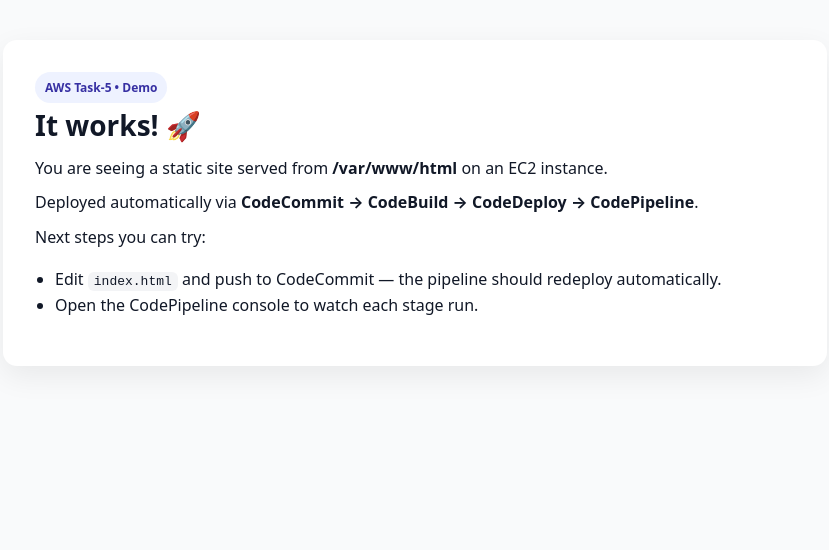
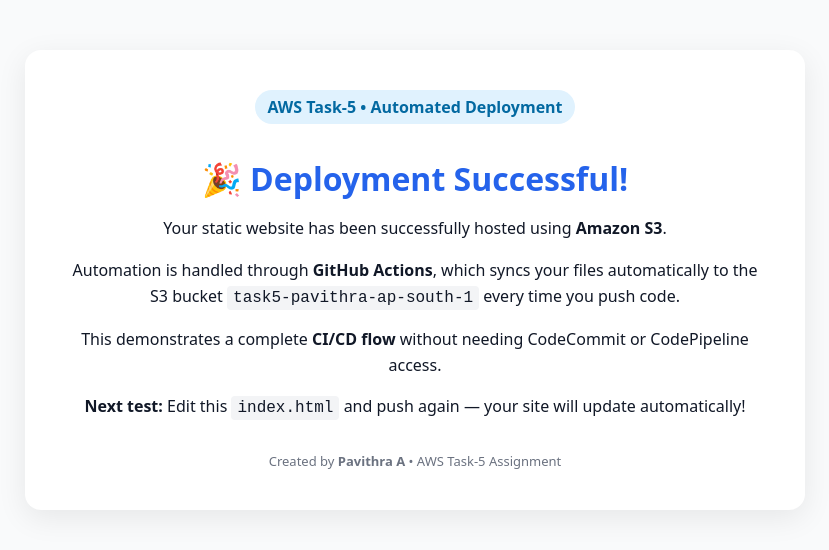
Before and after one commit to Pavithragrace/aws-task-5-webapp, a plain HTML site: page index.html in a window 1280 px wide. Shown: the whole page, without its empty margins (225-1054 px from the left). Drawn offline with Linux system fonts and the light colour scheme.

Commit message:
Update index.html

```diff
--- a/index.html
+++ b/index.html
@@ -3,33 +3,58 @@
   <head>
     <meta charset="utf-8">
     <meta name="viewport" content="width=device-width, initial-scale=1">
-    <title>Deployed via AWS CodePipeline → CodeBuild → CodeDeploy</title>
+    <title>AWS Task-5 • Pavithra A</title>
     <style>
-      body{font-family:system-ui, -apple-system, Segoe UI, Roboto, Arial, sans-serif;
-           margin:0; padding:40px; line-height:1.6; background:#f9fafb; color:#111827}
-      .card{max-width:760px; margin:auto; background:#fff; padding:32px; border-radius:14px;
-            box-shadow:0 10px 30px rgba(0,0,0,.07)}
-      h1{font-size:28px; margin:0 0 8px}
-      p{margin:8px 0}
-      code{background:#f3f4f6; padding:2px 6px; border-radius:6px}
-      .badge{display:inline-block; padding:6px 10px; border-radius:999px; background:#eef2ff; color:#3730a3; font-weight:600; font-size:12px;}
-      .stack{margin-top:10px}
-      ul{padding-left:20px}
+      body {
+        font-family: system-ui, -apple-system, Segoe UI, Roboto, Arial, sans-serif;
+        margin: 0;
+        padding: 50px;
+        background: #f9fafb;
+        color: #111827;
+        text-align: center;
+      }
+      .card {
+        background: #fff;
+        max-width: 700px;
+        margin: auto;
+        padding: 40px;
+        border-radius: 16px;
+        box-shadow: 0 8px 30px rgba(0,0,0,0.08);
+      }
+      h1 { color: #2563eb; font-size: 32px; margin-bottom: 10px; }
+      p { line-height: 1.6; font-size: 16px; }
+      .badge {
+        display: inline-block;
+        padding: 6px 12px;
+        background: #e0f2fe;
+        color: #0369a1;
+        border-radius: 9999px;
+        font-weight: 600;
+        margin-bottom: 12px;
+      }
+      footer {
+        margin-top: 30px;
+        font-size: 13px;
+        color: #6b7280;
+      }
+      code {
+        background: #f3f4f6;
+        padding: 3px 6px;
+        border-radius: 4px;
+      }
     </style>
   </head>
   <body>
     <div class="card">
-      <div class="badge">AWS Task‑5 • Demo</div>
-      <h1>It works! 🚀</h1>
-      <p>You are seeing a static site served from <strong>/var/www/html</strong> on an EC2 instance.</p>
-      <p>Deployed automatically via <strong>CodeCommit → CodeBuild → CodeDeploy → CodePipeline</strong>.</p>
-      <div class="stack">
-        <p>Next steps you can try:</p>
-        <ul>
-          <li>Edit <code>index.html</code> and push to CodeCommit — the pipeline should redeploy automatically.</li>
-          <li>Open the CodePipeline console to watch each stage run.</li>
-        </ul>
-      </div>
+      <div class="badge">AWS Task-5 • Automated Deployment</div>
+      <h1>🎉 Deployment Successful!</h1>
+      <p>Your static website has been successfully hosted using <strong>Amazon S3</strong>.</p>
+      <p>Automation is handled through <strong>GitHub Actions</strong>, which syncs your files automatically to the S3 bucket <code>task5-pavithra-ap-south-1</code> every time you push code.</p>
+      <p>This demonstrates a complete <strong>CI/CD flow</strong> without needing CodeCommit or CodePipeline access.</p>
+
+      <p><b>Next test:</b> Edit this <code>index.html</code> and push again — your site will update automatically!</p>
+
+      <footer>Created by <b>Pavithra A</b> • AWS Task-5 Assignment</footer>
     </div>
   </body>
 </html>
```
